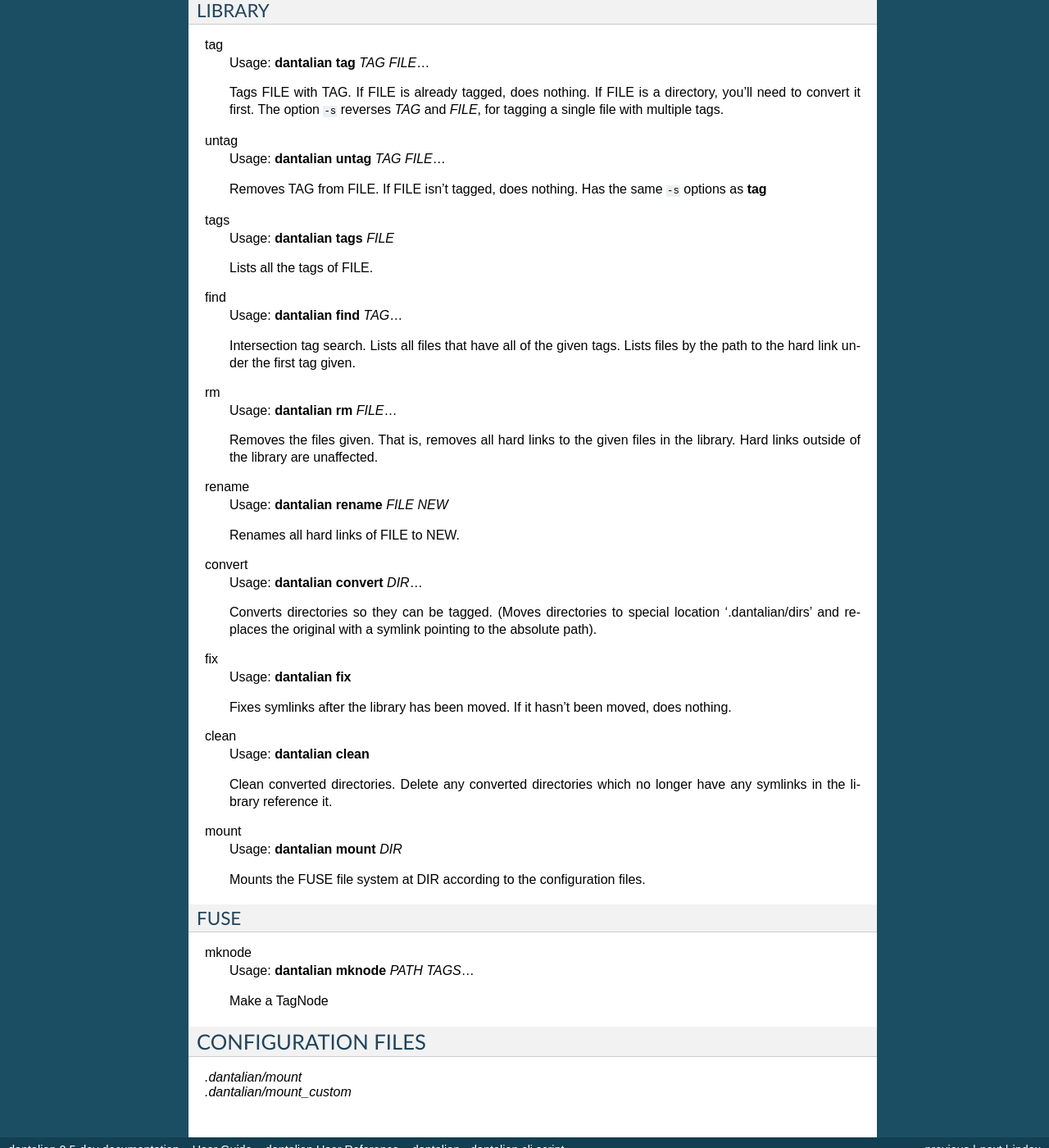
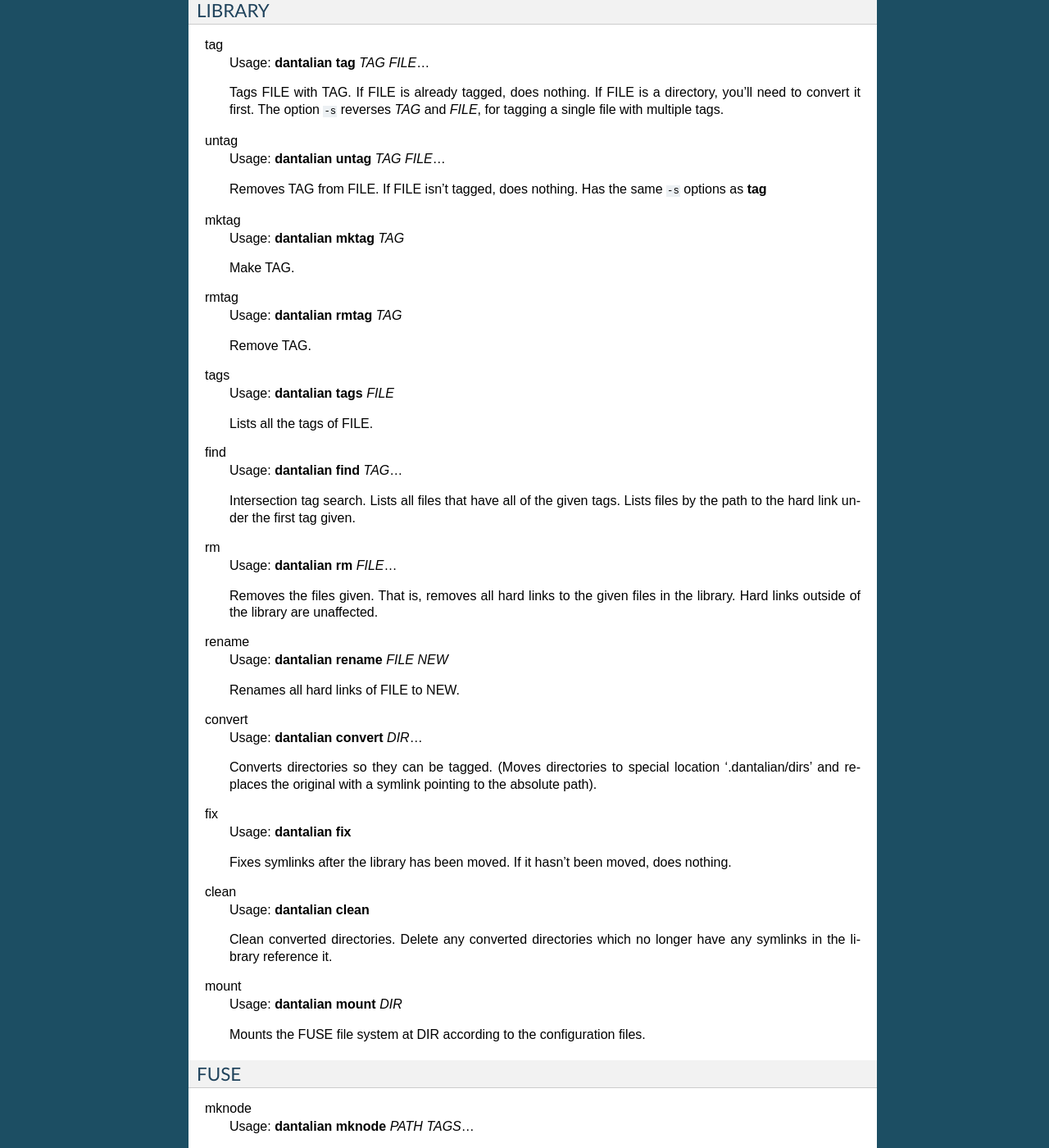
Before and after one commit to darkfeline/dantalian, a Sphinx documentation site: the page built from doc/manpage.rst, in a window 1280 px wide and 1400 px high, scrolled down 1023 px. Shown: the whole window at 82% size. Built offline with Sphinx 7.4.7, drawn with Linux system fonts in a browser that asks for light colours; some of the changed text lies outside the part shown.

```diff
--- a/doc/changes.rst
+++ b/doc/changes.rst
@@ -11,8 +11,8 @@ version 0.5
 - Wrote FUSE syscall specifications.
 - Added ``rmnode`` socket command.
 - Added unit tests.
-- Many bugfixes.
-- Major documentation improvements.
+- Bugfixes.
+- Documentation improvements.
 - Added ``mktag`` and ``rmtag`` commands.
 
 version 0.4
--- a/doc/manpage.rst
+++ b/doc/manpage.rst
@@ -71,6 +71,16 @@ untag
    Removes TAG from FILE.  If FILE isn't tagged, does nothing.  Has the
    same ``-s`` options as **tag**
 
+mktag
+   Usage: **dantalian mktag** *TAG*
+
+   Make TAG.
+
+rmtag
+   Usage: **dantalian rmtag** *TAG*
+
+   Remove TAG.
+
 tags
    Usage: **dantalian tags** *FILE*
 
@@ -128,6 +138,11 @@ mknode
 
    Make a TagNode
 
+rmnode
+   Usage: **dantalian mknode** *PATH* *TAGS*...
+
+   Remove a Node or TagNode
+
 CONFIGURATION FILES
 -------------------
 
```
